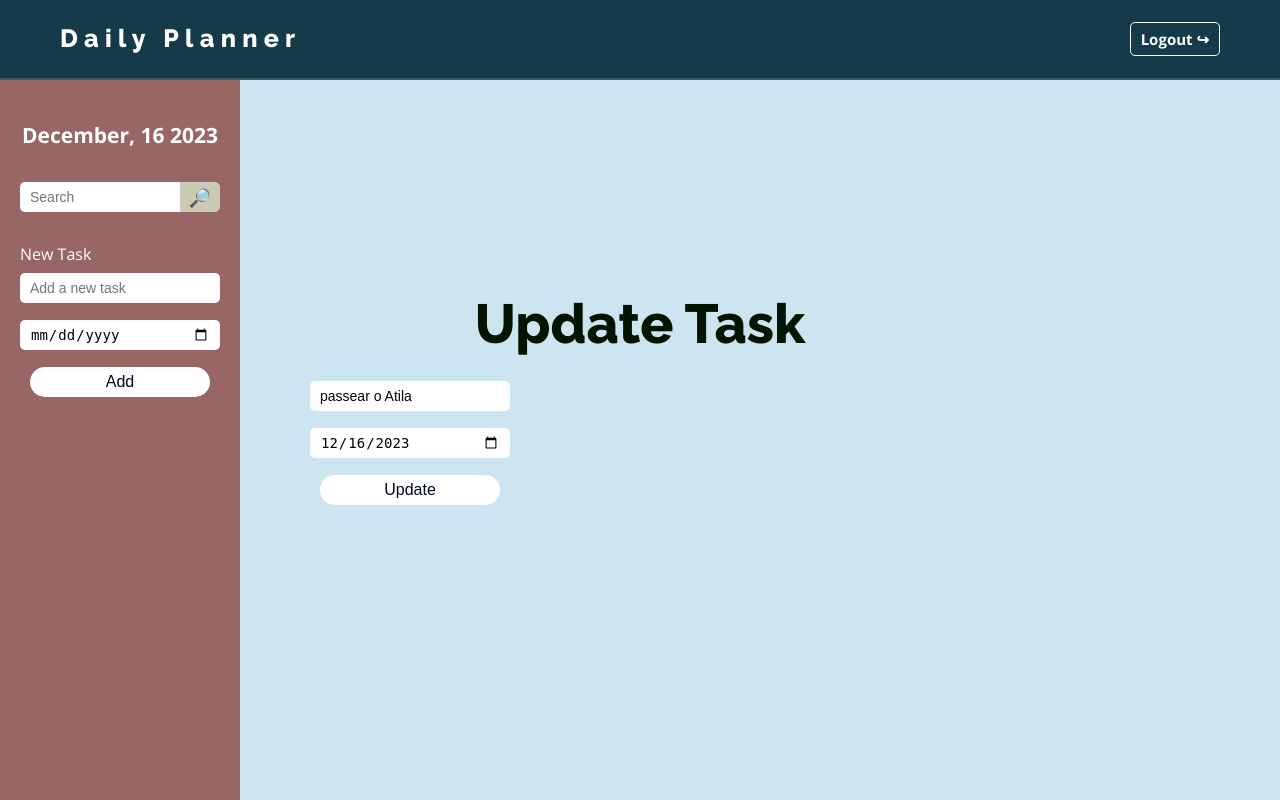
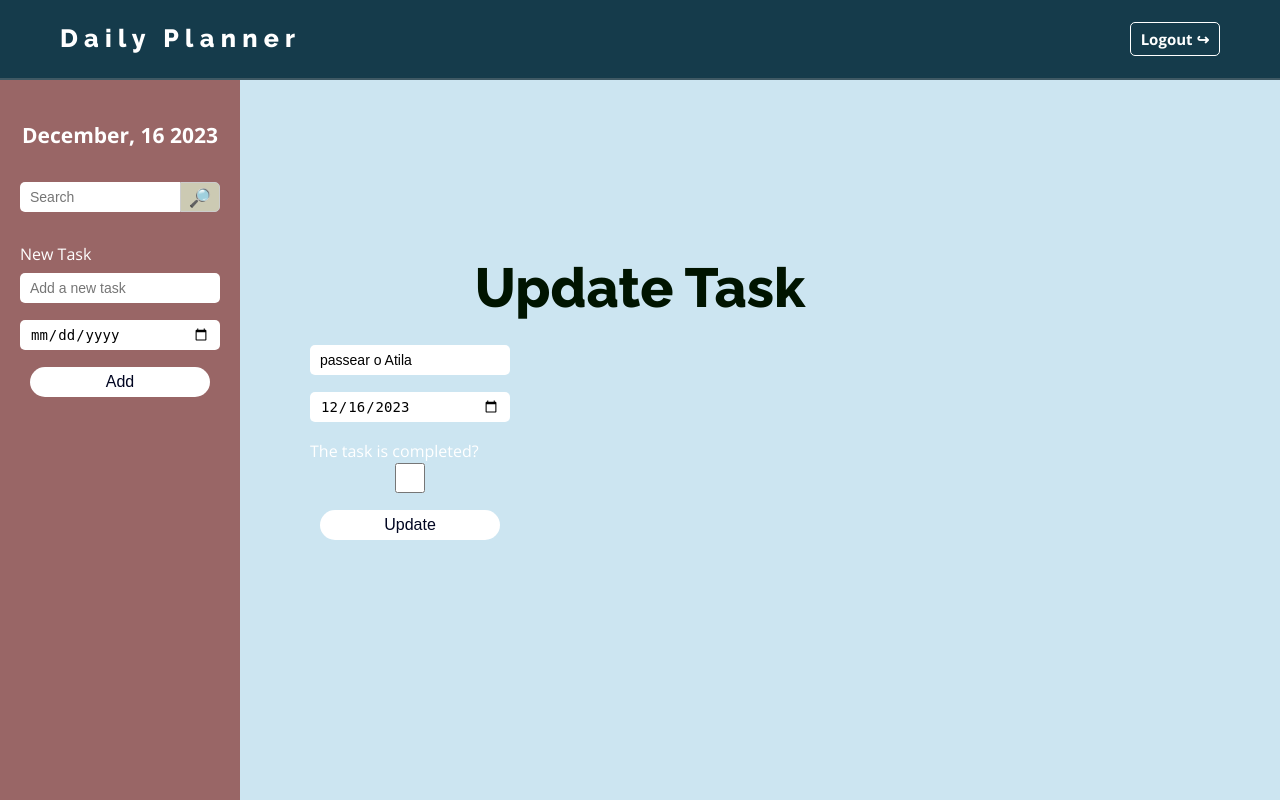
Before and after one commit to RMLemos/Daily_Planner, a Flask app: page /update/1 in a window 1280 px wide. Run offline with Flask 3, Linux system fonts and the light colour scheme; a user stored in the database is signed in.

Commit message:
change update page

```diff
--- a/website/templates/update.html
+++ b/website/templates/update.html
@@ -38,6 +38,10 @@
                 <input class="task-input" type="date" id="input_due_date" name="input_due_date", value="{{due_date_formatted}}">
             </div>
             <div>
+                <label> The task is completed? </label>
+                <input class="task-input" type="checkbox" id="input_completed" name="input_completed" {% if task.completed == 1 %}checked{% endif %}>
+            </div>
+            <div>
                     <button class="btn-add" type="submit">Update</button>
             </div>
         </form>
--- a/website/views.py
+++ b/website/views.py
@@ -64,6 +64,12 @@ def update(id):
         task.content = request.form['input_content']
         input_due_date = request.form['input_due_date']
         task.due_date = datetime.strptime(input_due_date, '%Y-%m-%d')
+
+        if 'input_completed' in request.form:
+            task.completed = 1
+        else:
+            task.completed = 0
+
         db.session.commit()
         flash('Task added!', category='success')
         return redirect(url_for('views.home'))
```
Also changed, not shown: instance/db_planner.db.
